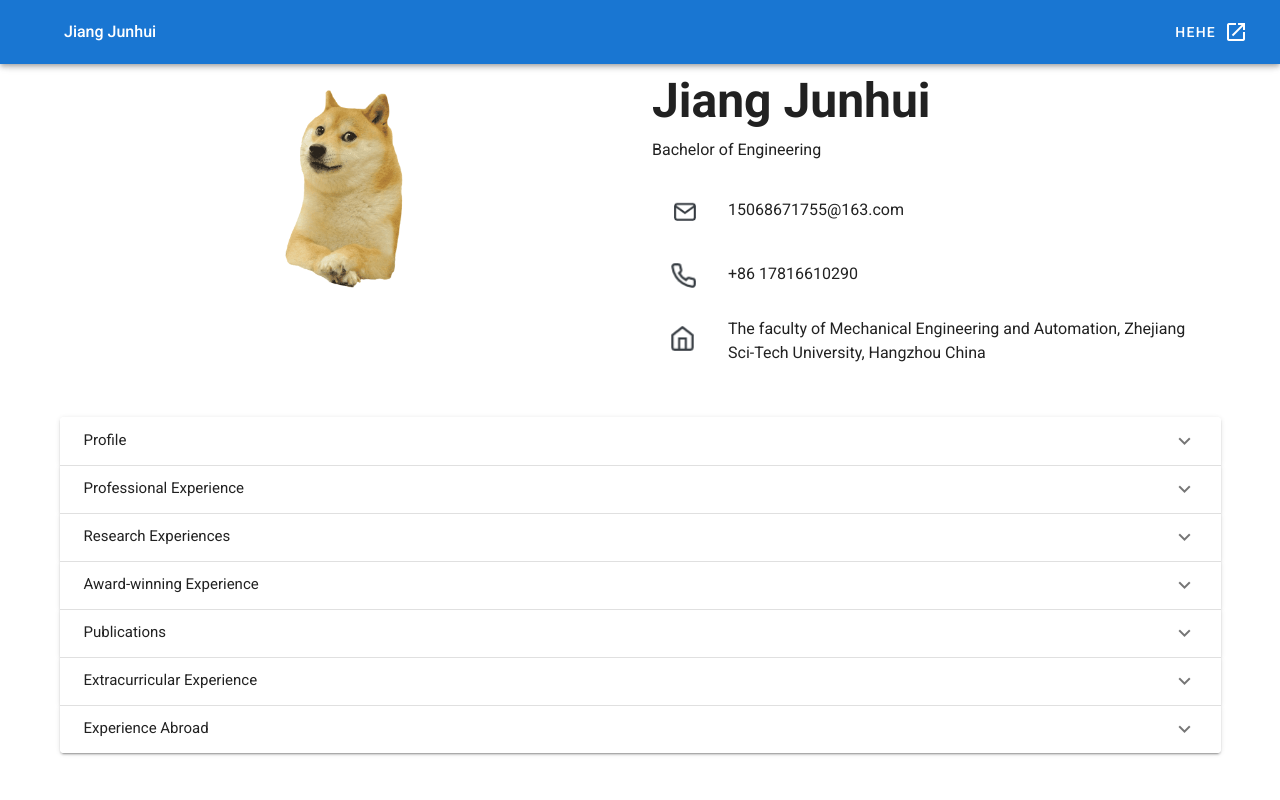
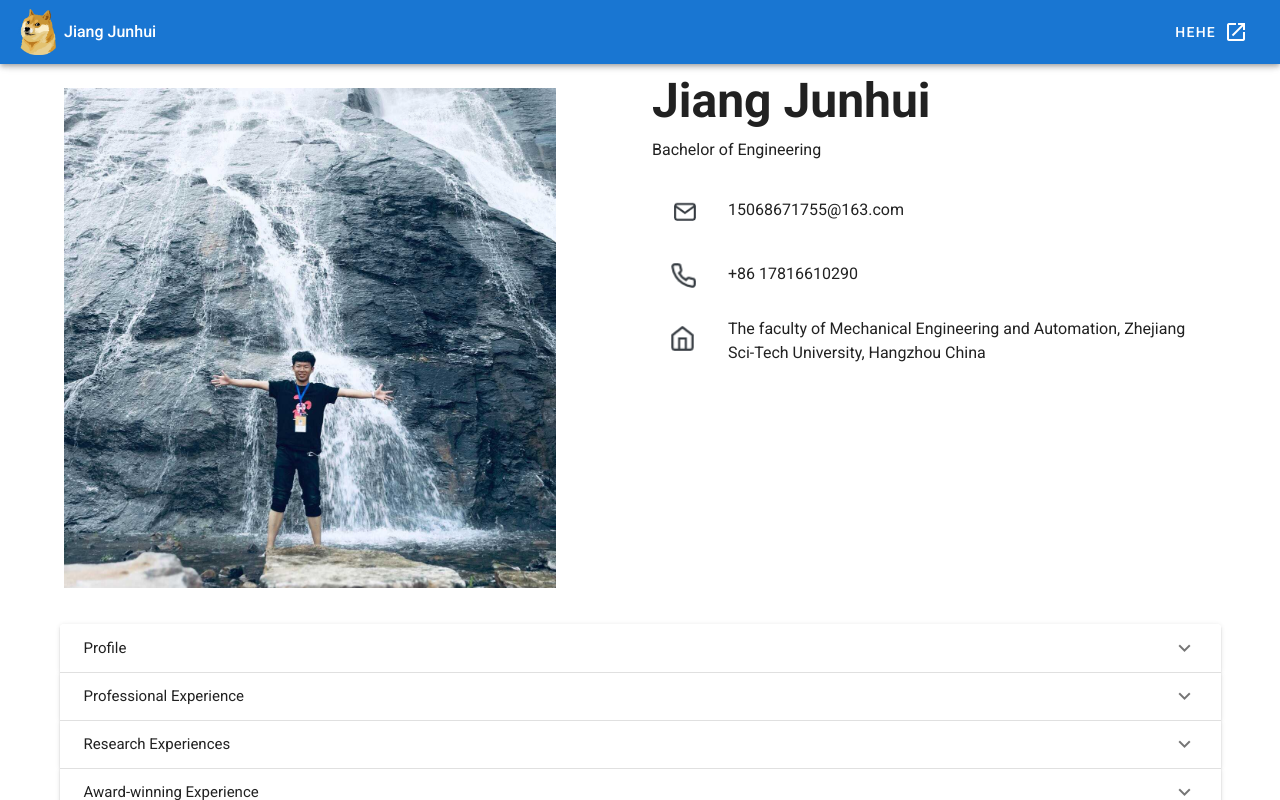
Before and after one commit to dominic-soh/example-about-page, a Vue app: page / in a window 1280 px wide. Shown: the top 800 px of the page. Built offline with nearby package versions, Linux system fonts and the light colour scheme.

Commit message:
Personalised and rename component

```diff
--- a/src/App.vue
+++ b/src/App.vue
@@ -27,7 +27,7 @@
     </v-app-bar>
 
     <v-main>
-      <HelloWorld />
+      <PageHeader />
       <accordion-body />
     </v-main>
   </v-app>
@@ -35,13 +35,13 @@
 
 <script>
 import AccordionBody from "./components/AccordionBody.vue";
-import HelloWorld from "./components/HelloWorld";
+import PageHeader from "./components/PageHeader";
 
 export default {
   name: "App",
 
   components: {
-    HelloWorld,
+    PageHeader,
     AccordionBody,
   },
 
--- a/src/components/HelloWorld.vue
+++ b/src/components/PageHeader.vue
@@ -3,10 +3,11 @@
     <v-row>
       <v-col>
         <v-img
-          :src="require('../assets/biggo.png')"
+          :src="require('../assets/jiang.jpg')"
           class="my-3"
           contain
-          height="200"
+          height="500"
+          width="500"
         />
       </v-col>
 
```
Also changed, not shown: src/assets/jiang.jpg (added).
